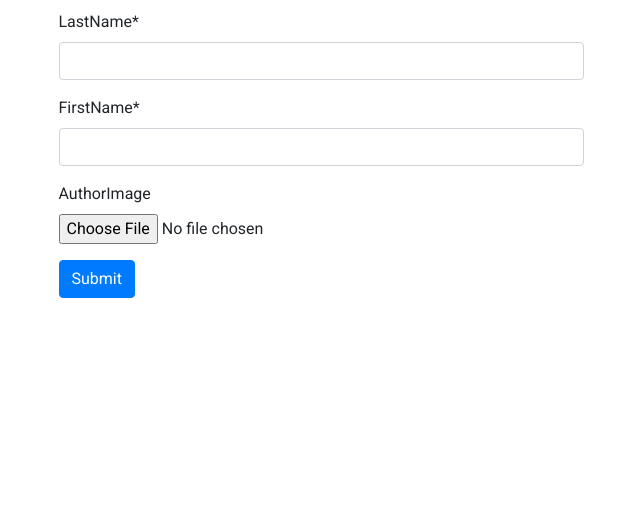
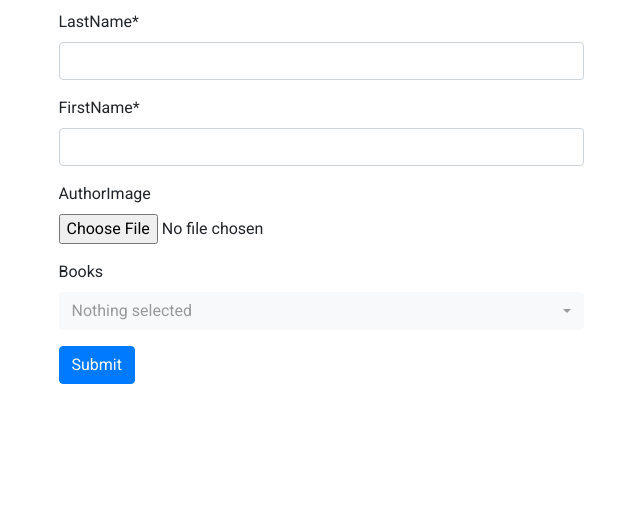
Before and after one commit to mike-jolliffe/free_books, a Django app: page /authors/create in a window 1280 px wide. Shown: the part 56-580 px from the top of the page, without its empty margins (319-959 px from the left). Run offline with Django 3.2, Linux system fonts and the light colour scheme; data that the repository does not hold is empty; some libraries are stand-ins or nearby versions.

Commit message:
allowing select of books on author.

```diff
--- a/pages/models.py
+++ b/pages/models.py
@@ -27,7 +27,7 @@ class Book(models.Model):
     language = models.CharField(max_length=30, blank=True)
     genre = models.CharField(max_length=60, blank=True)
     coverImage = models.ImageField(upload_to='images/books/', blank=True)
-    authors = models.ManyToManyField('Author', through='Author_Book', related_name='author_books')
+    authors = models.ManyToManyField('Author', through='Author_Book', related_name='author_books', blank=True)
 
     def __str__(self):
         return self.title
@@ -45,7 +45,7 @@ class Author(models.Model):
 
     lastName = models.CharField(max_length=60)
     firstName = models.CharField(max_length=30)
-    books = models.ManyToManyField('Book', through='Author_Book', related_name='book_authors')
+    books = models.ManyToManyField('Book', through='Author_Book', related_name='book_authors', blank=True)
     authorImage = models.ImageField(upload_to='images/authors/', blank=True)
 
 
--- a/pages/views.py
+++ b/pages/views.py
@@ -19,7 +19,7 @@ class BookDetailView(generic.DetailView):
 
 class BookUpdateView(generic.edit.UpdateView):
     model = Book
-    fields = ['title', 'publicationDate', 'summary', 'language', 'genre', 'coverImage']
+    fields = ['title', 'publicationDate', 'summary', 'language', 'genre', 'coverImage', 'authors']
     template_name = 'book_update_form.html'
 
 class BookCreateView(generic.edit.CreateView):
@@ -42,12 +42,12 @@ class AuthorDetailView(generic.DetailView):
 
 class AuthorUpdateView(generic.edit.UpdateView):
     model = Author
-    fields = ['lastName', 'firstName', 'authorImage']
+    fields = ['lastName', 'firstName', 'authorImage', 'books']
     template_name = 'author_update_form.html'
 
 class AuthorCreateView(generic.edit.CreateView):
     model = Author
-    fields = ['lastName', 'firstName', 'authorImage']
+    fields = ['lastName', 'firstName', 'authorImage', 'books']
     template_name = 'author_create_form.html'
 
 class AuthorDeleteView(generic.edit.DeleteView):
```
Also changed, not shown: pages/templates/location_detail.html (+11 -2 lines), pages/migrations/0006_auto_20201205_0224.py (added).
